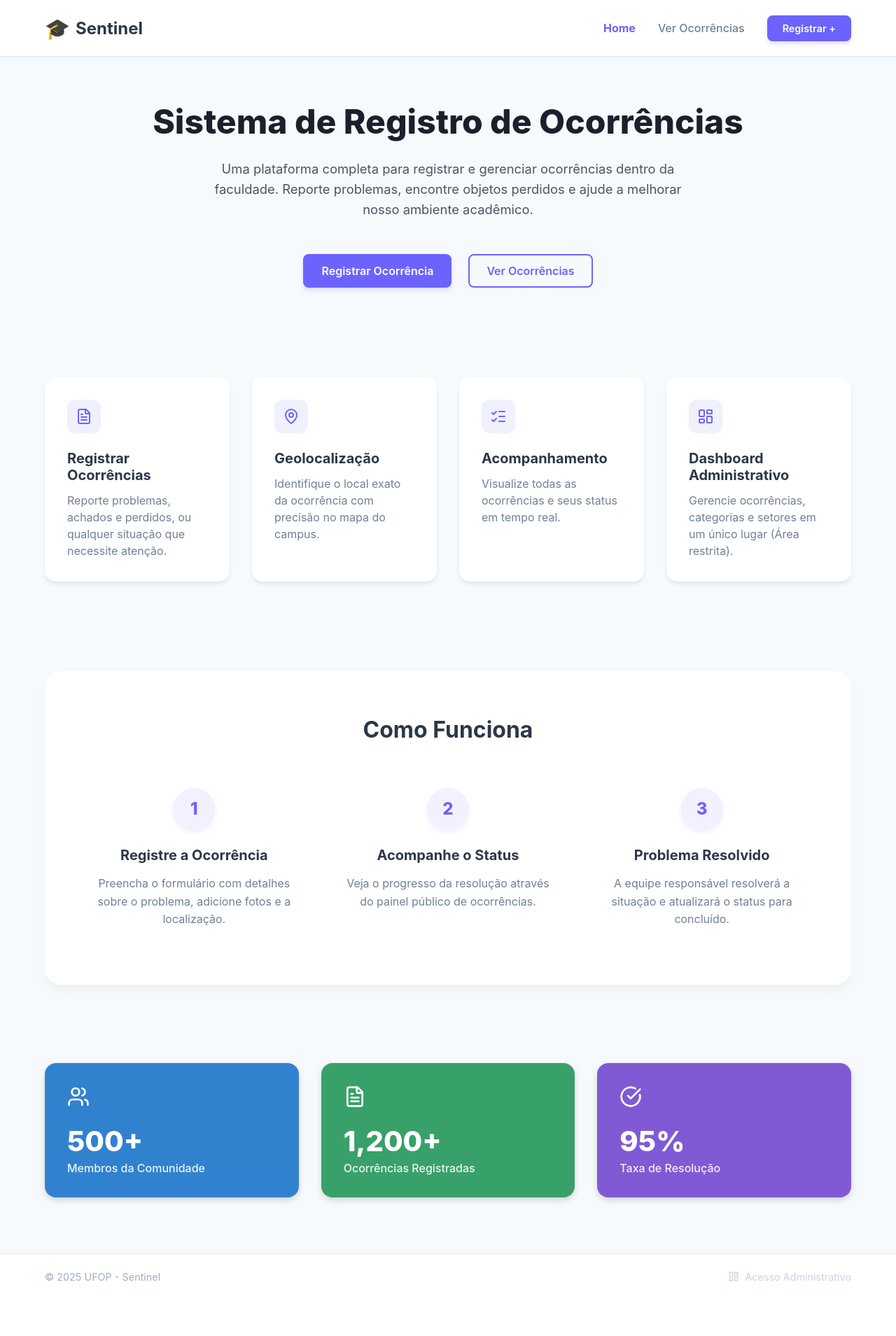
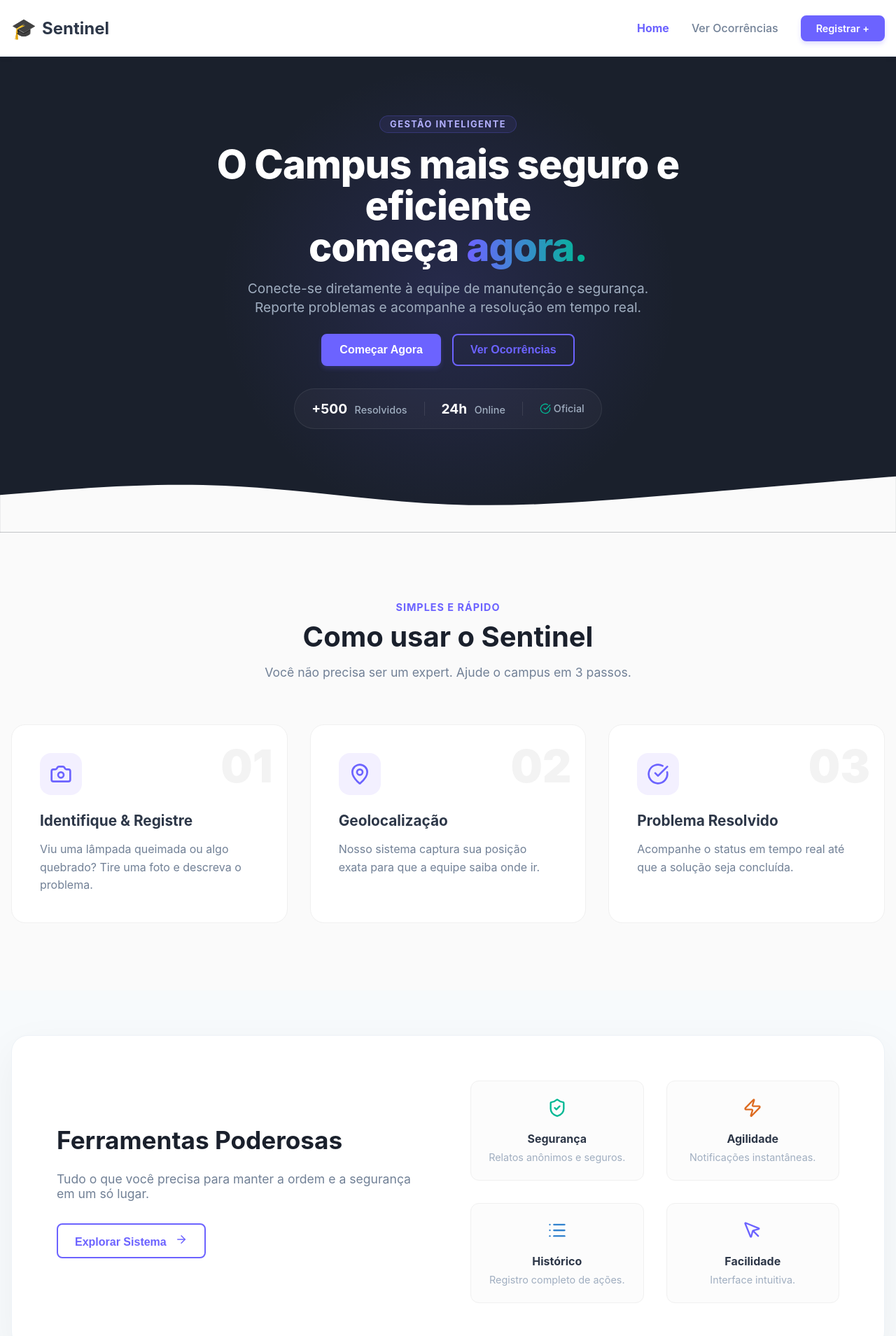
Before and after one commit to SamuellAguiar/Trabalho_BD_II, a React (Vite) app in the folder app/client/: page / in a window 1280 px wide. Shown: the top 1909 px of the page at 70% size. Before the commit the page ends 1857 px from the top, so only its background shows below. Built offline with nearby package versions, Linux system fonts and the light colour scheme.

Commit message:
Update the initial page

```diff
--- a/app/client/src/pages/public/Home.css
+++ b/app/client/src/pages/public/Home.css
@@ -1,189 +1,399 @@
 /* src/pages/public/Home.css */
 
-/* --- Configurações Gerais da Página --- */
-.home-wrapper {
+/* Utilitários de Flexbox para este arquivo */
+.center-flex {
+     display: flex;
+     justify-content: center;
+     align-items: center;
+}
+
+.flex-align {
+     display: flex;
+     align-items: center;
+}
+
+/* --- HERO SECTION (Centralizado e Compacto) --- */
+.hero-section {
+     /* Fundo escuro moderno */
+     background: #1a202c;
+     color: white;
+     min-height: 85vh;
+     /* Um pouco menor que a tela cheia para ver que tem mais conteúdo */
      display: flex;
      flex-direction: column;
-     /* AUMENTEI O ESPAÇAMENTO GERAL AQUI DE 4rem PARA 6rem */
-     gap: 6rem;
-     padding-bottom: 5rem;
-     width: 100%;
+     justify-content: center;
+     /* Centraliza Verticalmente */
+     align-items: center;
+     /* Centraliza Horizontalmente */
+     position: relative;
+     padding: 2rem 1rem 6rem 1rem;
+     /* Padding inferior maior para a onda */
+     overflow: hidden;
 }
 
-.centered-content {
-     max-width: 1200px;
-     margin: 0 auto;
-     width: 100%;
-     padding: 0 1.5rem;
-     /* Garante que não encoste na borda em telas menores */
+/* Efeito de luz centralizado atrás do texto */
+.hero-bg-glow {
+     position: absolute;
+     top: 50%;
+     left: 50%;
+     transform: translate(-50%, -50%);
+     width: 60vw;
+     height: 60vw;
+     background: radial-gradient(circle, rgba(108, 99, 255, 0.15) 0%, rgba(0, 0, 0, 0) 60%);
+     pointer-events: none;
 }
 
-/* Utilitários de Grid */
-.grid-4 {
+/* Container do conteúdo de texto */
+.hero-content-centered {
+     text-align: center;
+     max-width: 750px;
+     /* Limita a largura para não ficar muito esticado */
+     z-index: 2;
+}
+
+/* Badge (Insignia) no topo */
+.hero-badge {
+     background: rgba(108, 99, 255, 0.1);
+     color: #b3b0ff;
+     padding: 4px 14px;
+     border-radius: 20px;
+     font-size: 0.8rem;
+     font-weight: 700;
+     text-transform: uppercase;
+     letter-spacing: 1.5px;
+     /* ESPAÇAMENTO REDUZIDO */
+     margin-bottom: 1rem;
+     display: inline-block;
+     border: 1px solid rgba(108, 99, 255, 0.25);
+}
+
+/* Título Principal */
+.hero-title {
+     font-size: 3.5rem;
+     /* ESPAÇAMENTO E ALTURA DE LINHA REDUZIDOS */
+     line-height: 1.05;
+     font-weight: 800;
+     margin-bottom: 1rem;
+     letter-spacing: -1px;
+}
+
+/* Gradiente no texto */
+.text-gradient {
+     background: linear-gradient(to right, #6c63ff, #00b894);
+     -webkit-background-clip: text;
+     -webkit-text-fill-color: transparent;
+}
+
+/* Subtítulo */
+.hero-subtitle {
+     font-size: 1.2rem;
+     color: #a0aec0;
+     /* ESPAÇAMENTO E ALTURA DE LINHA REDUZIDOS */
+     margin-bottom: 1.5rem;
+     line-height: 1.4;
+     max-width: 600px;
+     margin-left: auto;
+     margin-right: auto;
+     /* Garante centralização do bloco */
+}
+
+/* Botões */
+.hero-buttons {
+     gap: 1rem;
+     margin-bottom: 2rem;
+     /* Espaço reduzido antes dos stats */
+}
+
+.btn-hero-primary {
+     padding: 14px 32px;
+     font-size: 1rem;
+     box-shadow: 0 8px 20px rgba(108, 99, 255, 0.25);
+}
+
+.btn-hero-secondary {
+     background: rgba(255, 255, 255, 0.05);
+     border: 1px solid rgba(255, 255, 255, 0.15);
+     color: white;
+     padding: 14px 32px;
+     font-size: 1rem;
+}
+
+.btn-hero-secondary:hover {
+     background: rgba(255, 255, 255, 0.1);
+     border-color: white;
+}
+
+/* Mini Stats Centralizados */
+.hero-mini-stats {
+     gap: 1.5rem;
+     padding: 1rem 1.5rem;
+     background: rgba(255, 255, 255, 0.03);
+     border-radius: 50px;
+     border: 1px solid rgba(255, 255, 255, 0.08);
+     display: inline-flex;
+     /* Faz o container abraçar o conteúdo */
+}
+
+.mini-stat strong {
+     font-size: 1.2rem;
+     margin-right: 6px;
+     color: white;
+}
+
+.mini-stat span,
+.mini-stat div {
+     font-size: 0.9rem;
+     color: #a0aec0;
+     font-weight: 500;
+}
+
+.divider {
+     width: 1px;
+     height: 20px;
+     background: rgba(255, 255, 255, 0.1);
+}
+
+/* Onda SVG no rodapé do Hero */
+.hero-wave {
+     position: absolute;
+     bottom: 0;
+     left: 0;
+     width: 100%;
+     line-height: 0;
+     z-index: 1;
+}
+
+.hero-wave svg {
+     width: 100%;
+     height: auto;
+}
+
+/* --- As outras seções (Steps, Features, CTA) mantêm o CSS anterior --- */
+/* (Copie e cole o restante do CSS da resposta anterior aqui, a partir de .steps-section) */
+.steps-section {
+     padding: 6rem 1rem;
+     background-color: #fafafa;
+}
+
+.section-header {
+     text-align: center;
+     margin-bottom: 4rem;
+}
+
+.section-tag {
+     color: #6c63ff;
+     font-weight: 700;
+     text-transform: uppercase;
+     letter-spacing: 1px;
+     font-size: 0.9rem;
+}
+
+.section-header h2 {
+     font-size: 2.5rem;
+     color: #1a202c;
+     margin: 0.5rem 0 1rem 0;
+}
+
+.section-header p {
+     color: #718096;
+     font-size: 1.1rem;
+}
+
+.steps-grid {
      display: grid;
-     grid-template-columns: repeat(auto-fit, minmax(250px, 1fr));
+     grid-template-columns: repeat(3, 1fr);
      gap: 2rem;
 }
 
-.grid-3 {
+.step-card {
+     background: white;
+     padding: 2.5rem;
+     border-radius: 20px;
+     position: relative;
+     transition: transform 0.3s;
+     border: 1px solid #f0f0f0;
+}
+
+.step-card:hover {
+     transform: translateY(-10px);
+     box-shadow: 0 15px 30px rgba(0, 0, 0, 0.05);
+}
+
+.step-number {
+     position: absolute;
+     top: 20px;
+     right: 20px;
+     font-size: 4rem;
+     font-weight: 900;
+     color: #f3f3f3;
+     z-index: 0;
+}
+
+.step-icon {
+     width: 60px;
+     height: 60px;
+     background: #f3f0ff;
+     border-radius: 16px;
+     display: flex;
+     align-items: center;
+     justify-content: center;
+     margin-bottom: 1.5rem;
+     position: relative;
+     z-index: 1;
+}
+
+.step-card h3 {
+     font-size: 1.3rem;
+     margin-bottom: 1rem;
+     color: #2d3748;
+     position: relative;
+     z-index: 1;
+}
+
+.step-card p {
+     color: #718096;
+     line-height: 1.6;
+     position: relative;
+     z-index: 1;
+}
+
+/* --- SEÇÃO FEATURES BOX --- */
+.features-section {
+     padding: 4rem 1rem;
+}
+
+.features-container-box {
+     background: white;
+     border-radius: 24px;
+     padding: 4rem;
      display: grid;
-     grid-template-columns: repeat(auto-fit, minmax(300px, 1fr));
+     grid-template-columns: 1fr 1fr;
+     gap: 4rem;
+     box-shadow: 0 20px 60px rgba(0, 0, 0, 0.05);
+     border: 1px solid #edf2f7;
+     align-items: center;
+}
+
+.features-text h2 {
+     font-size: 2.2rem;
+     margin-bottom: 1.5rem;
+     color: #1a202c;
+}
+
+.features-text p {
+     font-size: 1.1rem;
+     color: #718096;
+     margin-bottom: 2rem;
+}
+
+.features-grid-tight {
+     display: grid;
+     grid-template-columns: 1fr 1fr;
      gap: 2rem;
 }
 
-/* --- SEÇÃO HERO --- */
-.hero-section {
+.feat-item {
+     background: #fcfcfc;
+     padding: 1.5rem;
+     border-radius: 12px;
+     border: 1px solid #f0f0f0;
      text-align: center;
-     padding-top: 4rem;
-     /* Mais espaço no topo */
-     padding-bottom: 2rem;
+     transition: all 0.2s;
 }
 
-.hero-title {
-     font-size: 3rem;
-     /* Aumentei um pouco */
-     color: #1a202c;
-     margin-bottom: 1.5rem;
-     font-weight: 800;
-     line-height: 1.2;
+.feat-item:hover {
+     border-color: #6c63ff;
+     transform: scale(1.05);
 }
 
-.hero-subtitle {
-     font-size: 1.15rem;
-     color: #4a5568;
-     max-width: 700px;
-     margin: 0 auto 3rem auto;
-     line-height: 1.6;
+.feat-item strong {
+     display: block;
+     margin-top: 1rem;
+     color: #2d3748;
 }
 
-.hero-buttons {
-     display: flex;
-     gap: 1.5rem;
-     justify-content: center;
+.feat-item p {
+     font-size: 0.9rem;
+     color: #a0aec0;
+     margin-top: 0.5rem;
 }
 
-/* --- SEÇÃO FEATURES (Cards Brancos) --- */
-.features-grid {
-     /* Adicionei margem extra embaixo para separar do "Como Funciona" */
-     margin-bottom: 2rem;
+/* --- CTA FINAL --- */
+.cta-section {
+     padding: 6rem 1rem;
+     text-align: center;
+     background: linear-gradient(135deg, #6c63ff 0%, #5a52d5 100%);
+     color: white;
 }
 
-/* --- SEÇÃO COMO FUNCIONA --- */
-/* Títulos das Seções */
-.section-title {
-     text-align: center;
-     font-size: 2rem;
-     color: #2d3748;
-     margin-bottom: 3rem;
+.cta-content h2 {
+     font-size: 2.5rem;
+     margin-bottom: 1rem;
+}
+
+.cta-content p {
+     font-size: 1.2rem;
+     margin-bottom: 2.5rem;
+     opacity: 0.9;
+}
+
+.btn-cta-big {
+     background: white;
+     color: #6c63ff;
+     padding: 18px 40px;
+     font-size: 1.1rem;
+     border: none;
      font-weight: 700;
 }
 
-.big-white-card {
-     background: white;
-     padding: 4rem 3rem;
-     /* Mais espaçamento interno */
-     border-radius: 24px;
-     /* Bordas mais arredondadas */
-     box-shadow: 0 10px 25px -5px rgba(0, 0, 0, 0.05), 0 8px 10px -6px rgba(0, 0, 0, 0.01);
+.btn-cta-big:hover {
+     background: #f0f0f0;
+     transform: translateY(-3px);
 }
 
-.step-item {
-     text-align: center;
-     padding: 1rem;
-     display: flex;
-     flex-direction: column;
-     align-items: center;
-}
-
-.step-number {
-     background-color: #f3f0ff;
-     /* Roxo bem suave */
-     color: #6c63ff;
-     width: 60px;
-     /* Um pouco maior */
-     height: 60px;
-     border-radius: 50%;
-     display: flex;
-     align-items: center;
-     justify-content: center;
-     font-size: 1.5rem;
-     font-weight: 800;
-     margin-bottom: 1.5rem;
-     box-shadow: 0 4px 6px rgba(108, 99, 255, 0.1);
-}
-
-.step-item h3 {
-     margin-bottom: 1rem;
-     color: #2d3748;
-     font-size: 1.25rem;
-}
-
-.step-item p {
-     color: #718096;
-     font-size: 1rem;
-     line-height: 1.6;
-}
-
-/* --- SEÇÃO ESTATÍSTICAS --- */
-.stats-grid {
-     margin-top: 1rem;
-}
-
-/* Responsividade */
-@media (max-width: 768px) {
-     .hero-title {
-          font-size: 2.2rem;
+/* RESPONSIVIDADE */
+@media (max-width: 900px) {
+     .hero-section {
+          min-height: auto;
+          padding-top: 4rem;
+          padding-bottom: 6rem;
      }
 
-     .hero-buttons {
-          flex-direction: column;
-     }
-
-     .big-white-card {
-          padding: 2rem 1.5rem;
-     }
-
-     .home-wrapper {
-          gap: 4rem;
-     }
-
-     /* Diminui um pouco o gap no mobile */
-}
-
-/* --- RESPONSIVIDADE --- */
-@media (max-width: 768px) {
      .hero-title {
-          font-size: 2rem;
-     }
-
-     .hero-subtitle {
-          font-size: 1rem;
+          font-size: 2.8rem;
      }
 
      .hero-buttons {
           flex-direction: column;
           width: 100%;
+          max-width: 300px;
+          margin: 0 auto 2rem auto;
      }
 
-     .hero-buttons .btn-purple {
+     .btn-hero-primary,
+     .btn-hero-secondary {
           width: 100%;
-          display: block;
-          text-align: center;
      }
 
-     /* Transforma os Grids em coluna única */
-     .grid-4,
-     .grid-3 {
-          grid-template-columns: 1fr;
-          /* Uma coluna só */
+     .hero-mini-stats {
+          flex-direction: column;
+          gap: 0.5rem;
+          padding: 1rem;
+          border-radius: 20px;
+          width: 100%;
+          max-width: 300px;
      }
 
-     .big-white-card {
-          padding: 2rem 1.5rem;
+     .divider {
+          display: none;
      }
 
-     .home-wrapper {
-          gap: 3rem;
-          /* Menos espaço entre seções no celular */
+     .features-container-box {
+          grid-template-columns: 1fr;
+          padding: 2rem;
+     }
+
+     .steps-grid {
+          grid-template-columns: 1fr;
      }
 }
--- a/app/client/src/pages/public/Home.jsx
+++ b/app/client/src/pages/public/Home.jsx
@@ -1,84 +1,146 @@
-import { FileText, MapPin, ListChecks, LayoutDashboard, Users, CheckCircle } from 'lucide-react';
+import { useNavigate } from 'react-router-dom';
+import {
+     PlusCircle, List, ShieldCheck, MapPin,
+     Activity, ArrowRight, Zap, CheckCircle, Camera, MousePointer
+} from 'lucide-react';
 import './Home.css';
-
-// Importando nossos componentes reutilizáveis
 import Button from '../../components/ui/Button';
-import FeatureCard from '../../components/ui/FeatureCard';
-import StatCard from '../../components/ui/StatCard';
 
 const Home = () => {
+     const navigate = useNavigate();
+
      return (
           <div className="home-wrapper">
 
-               {/* SEÇÃO 1: HERO */}
-               <section className="hero-section centered-content">
-                    <h1 className="hero-title">Sistema de Registro de Ocorrências</h1>
-                    <p className="hero-subtitle">
-                         Uma plataforma completa para registrar e gerenciar ocorrências dentro da faculdade.
-                         Reporte problemas, encontre objetos perdidos e ajude a melhorar nosso ambiente acadêmico.
-                    </p>
+               {/* --- HERO SECTION (Centralizado e Compacto) --- */}
+               <section className="hero-section">
+                    {/* Fundo decorativo sutil */}
+                    <div className="hero-bg-glow"></div>
 
-                    <div className="hero-buttons">
-                         <Button to="/nova" variant="solid">Registrar Ocorrência</Button>
-                         <Button to="/lista" variant="outline">Ver Ocorrências</Button>
+                    <div className="hero-content-centered">
+                         <span className="hero-badge">Gestão Inteligente</span>
+
+                         <h1 className="hero-title">
+                              O Campus mais seguro e eficiente<br />
+                              começa <span className="text-gradient">agora.</span>
+                         </h1>
+
+                         <p className="hero-subtitle">
+                              Conecte-se diretamente à equipe de manutenção e segurança.
+                              Reporte problemas e acompanhe a resolução em tempo real.
+                         </p>
+
+                         <div className="hero-buttons center-flex">
+                              <Button onClick={() => navigate('/nova')} variant="solid" className="btn-hero-primary">
+                                   Começar Agora
+                              </Button>
+                              <Button onClick={() => navigate('/lista')} variant="outline" className="btn-hero-secondary">
+                                   Ver Ocorrências
+                              </Button>
+                         </div>
+
+                         {/* Stats Integrados Compactos */}
+                         <div className="hero-mini-stats center-flex">
+                              <div className="mini-stat">
+                                   <strong>+500</strong> <span>Resolvidos</span>
+                              </div>
+                              <div className="divider"></div>
+                              <div className="mini-stat">
+                                   <strong>24h</strong> <span>Online</span>
+                              </div>
+                              <div className="divider"></div>
+                              <div className="mini-stat">
+                                   <div className="flex-align"><CheckCircle size={16} color="#00b894" style={{ marginRight: 4 }} /> Oficial</div>
+                              </div>
+                         </div>
+                    </div>
+
+                    {/* Onda decorativa mantida para transição suave */}
+                    <div className="hero-wave">
+                         <svg viewBox="0 0 1440 120" fill="none" xmlns="http://www.w3.org/2000/svg">
+                              <path d="M0 60L60 55C120 50 240 40 360 45C480 50 600 70 720 75C840 80 960 70 1080 60C1200 50 1320 40 1380 35L1440 30V120H1380C1320 120 1200 120 1080 120C960 120 840 120 720 120C600 120 480 120 360 120C240 120 120 120 60 120H0V60Z" fill="#fafafa" />
+                         </svg>
                     </div>
                </section>
 
-               {/* SEÇÃO 2: FEATURES (Agora usando Componentes!) */}
-               <section className="features-grid centered-content grid-4">
-                    <FeatureCard
-                         icon={FileText}
-                         title="Registrar Ocorrências"
-                         description="Reporte problemas, achados e perdidos, ou qualquer situação que necessite atenção."
-                    />
-                    <FeatureCard
-                         icon={MapPin}
-                         title="Geolocalização"
-                         description="Identifique o local exato da ocorrência com precisão no mapa do campus."
-                    />
-                    <FeatureCard
-                         icon={ListChecks}
-                         title="Acompanhamento"
-                         description="Visualize todas as ocorrências e seus status em tempo real."
-                    />
-                    <FeatureCard
-                         icon={LayoutDashboard}
-                         title="Dashboard Administrativo"
-                         description="Gerencie ocorrências, categorias e setores em um único lugar (Área restrita)."
-                    />
+               {/* --- AS OUTRAS SEÇÕES CONTINUAM IGUAIS ABAIXO --- */}
+               {/* (Mantenha o restante do código do Home.jsx que enviei anteriormente aqui: steps-section, features-section, cta-section) */}
+
+               <section className="steps-section centered-content">
+                    <div className="section-header">
+                         <span className="section-tag">Simples e Rápido</span>
+                         <h2>Como usar o Sentinel</h2>
+                         <p>Você não precisa ser um expert. Ajude o campus em 3 passos.</p>
+                    </div>
+
+                    <div className="steps-grid">
+                         <div className="step-card">
+                              <div className="step-number">01</div>
+                              <div className="step-icon"><Camera size={32} color="#6c63ff" /></div>
+                              <h3>Identifique & Registre</h3>
+                              <p>Viu uma lâmpada queimada ou algo quebrado? Tire uma foto e descreva o problema.</p>
+                         </div>
+                         <div className="step-card">
+                              <div className="step-number">02</div>
+                              <div className="step-icon"><MapPin size={32} color="#6c63ff" /></div>
+                              <h3>Geolocalização</h3>
+                              <p>Nosso sistema captura sua posição exata para que a equipe saiba onde ir.</p>
+                         </div>
+                         <div className="step-card">
+                              <div className="step-number">03</div>
+                              <div className="step-icon"><CheckCircle size={32} color="#6c63ff" /></div>
+                              <h3>Problema Resolvido</h3>
+                              <p>Acompanhe o status em tempo real até que a solução seja concluída.</p>
+                         </div>
+                    </div>
                </section>
 
-               {/* SEÇÃO 3: COMO FUNCIONA (Mantive HTML puro pois é muito específico desta página) */}
-               <section className="how-it-works-section centered-content">
-                    <div className="big-white-card">
-                         <h2 className="section-title">Como Funciona</h2>
-                         <div className="steps-grid grid-3">
-                              <div className="step-item">
-                                   <div className="step-number">1</div>
-                                   <h3>Registre a Ocorrência</h3>
-                                   <p>Preencha o formulário com detalhes sobre o problema, adicione fotos e a localização.</p>
+               {/* --- SEÇÃO: RECURSOS (Grid) --- */}
+               <section className="features-section centered-content">
+                    <div className="features-container-box">
+                         <div className="features-text">
+                              <h2>Ferramentas Poderosas</h2>
+                              <p>Tudo o que você precisa para manter a ordem e a segurança em um só lugar.</p>
+                              <Button onClick={() => navigate('/lista')} variant="outline">
+                                   Explorar Sistema <ArrowRight size={18} style={{ marginLeft: 8 }} />
+                              </Button>
+                         </div>
+
+                         <div className="features-grid-tight">
+                              <div className="feat-item">
+                                   <ShieldCheck size={28} color="#00b894" />
+                                   <strong>Segurança</strong>
+                                   <p>Relatos anônimos e seguros.</p>
                               </div>
-                              <div className="step-item">
-                                   <div className="step-number">2</div>
-                                   <h3>Acompanhe o Status</h3>
-                                   <p>Veja o progresso da resolução através do painel público de ocorrências.</p>
+                              <div className="feat-item">
+                                   <Zap size={28} color="#dd6b20" />
+                                   <strong>Agilidade</strong>
+                                   <p>Notificações instantâneas.</p>
                               </div>
-                              <div className="step-item">
-                                   <div className="step-number">3</div>
-                                   <h3>Problema Resolvido</h3>
-                                   <p>A equipe responsável resolverá a situação e atualizará o status para concluído.</p>
+                              <div className="feat-item">
+                                   <List size={28} color="#3182ce" />
+                                   <strong>Histórico</strong>
+                                   <p>Registro completo de ações.</p>
+                              </div>
+                              <div className="feat-item">
+                                   <MousePointer size={28} color="#6c63ff" />
+                                   <strong>Facilidade</strong>
+                                   <p>Interface intuitiva.</p>
                               </div>
                          </div>
                     </div>
                </section>
 
-               {/* SEÇÃO 4: ESTATÍSTICAS (Agora usando Componentes!) */}
-               <section className="stats-grid centered-content grid-3">
-                    <StatCard icon={Users} number="500+" label="Membros da Comunidade" color="blue" />
-                    <StatCard icon={FileText} number="1,200+" label="Ocorrências Registradas" color="green" />
-                    <StatCard icon={CheckCircle} number="95%" label="Taxa de Resolução" color="purple" />
+               {/* --- CHAMADA FINAL (CTA) --- */}
+               <section className="cta-section">
+                    <div className="cta-content centered-content">
+                         <h2>Pronto para fazer a diferença?</h2>
+                         <p>Junte-se a centenas de alunos e funcionários que estão transformando nosso campus.</p>
+                         <Button onClick={() => navigate('/nova')} className="btn-cta-big">
+                              Criar Minha Primeira Ocorrência
+                         </Button>
+                    </div>
                </section>
-
           </div>
      );
 };
```
